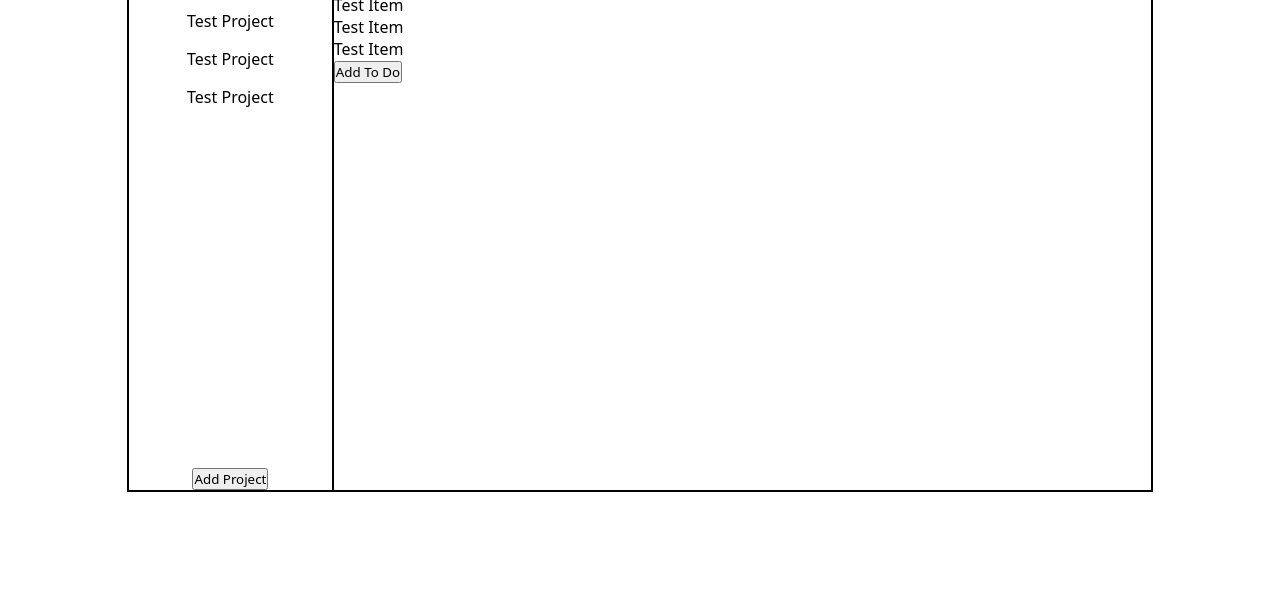
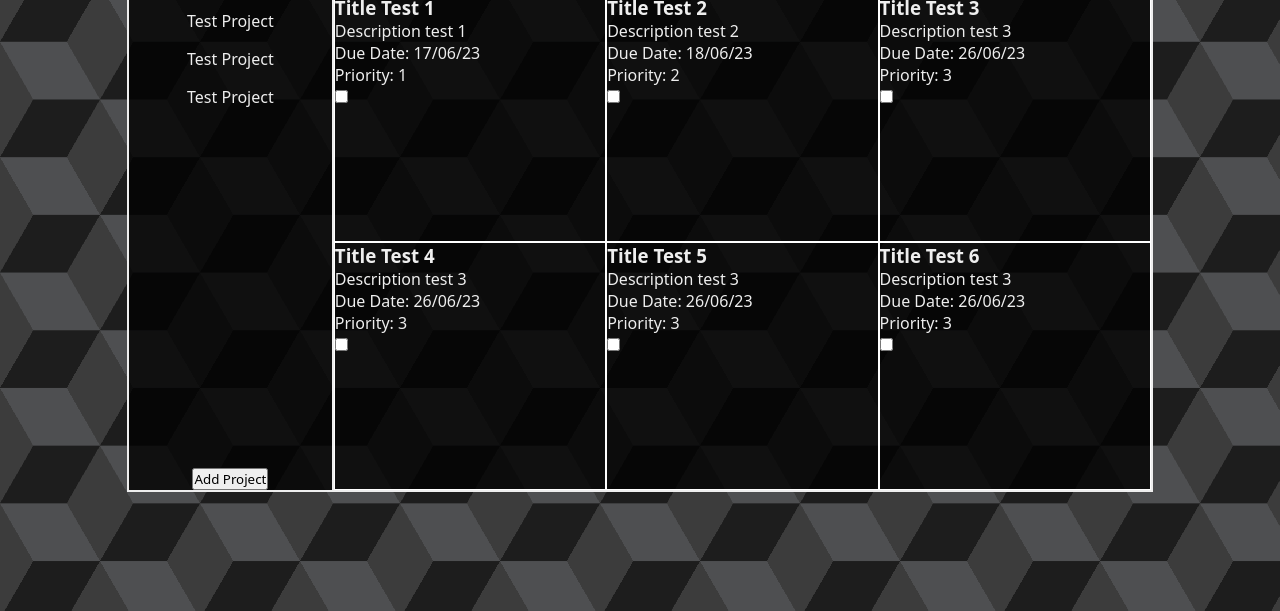
Before and after one commit to cjm97/TOP-Todo, a website built with webpack: page dist/index.html in a window 1280 px wide. Shown: the part 189-800 px from the top of the page. Built offline with nearby package versions, Linux system fonts and the light colour scheme.

Commit message:
creation functions/dom loader

```diff
--- a/package.json
+++ b/package.json
@@ -21,5 +21,8 @@
     "style-loader": "^3.3.3",
     "webpack": "^5.87.0",
     "webpack-cli": "^5.1.4"
+  },
+  "dependencies": {
+    "date-fns": "^2.30.0"
   }
 }
--- /dev/null
+++ b/src/Creator.js
@@ -0,0 +1,64 @@
+import loadDOM, { clearDOM } from "./loadDOM";
+
+// class for creating individual todo list item
+export class toDoItem {
+  constructor(title, description, dueDate, priority, completed) {
+    this.title = title;
+    this.description = description;
+    this.dueDate = dueDate;
+    this.priority = priority;
+    this.completed = completed;
+  }
+}
+
+
+// class for creating 'projects' folder that contains a list of to dos for that project
+export class projectFolder {
+  constructor(title, description, toDoList) {
+    this.title = title;
+    this.description = description;
+    this.toDoList = toDoList;
+  }
+}
+
+
+// function that creates a to do item using the class constructor above (2-10)
+export function createToDoItem(title, description, dueDate, priority) {
+  //retrieve info from app
+  const completed = false; //set to false by default
+  const newToDoItem = new toDoItem(
+    title,
+    description,
+    dueDate,
+    priority,
+    completed
+  );
+  return newToDoItem;
+}
+
+
+// function that creates a project folder using the class constructor above (13-20)
+export function createProjectFolder(title, description) {
+  const toDoList = [];
+  const newProject = new projectFolder(title, description, toDoList);
+  return newProject;
+}
+
+
+// function to set a task's completion status to true (i.e. done)
+export function setCompleted(toDo) {
+  return (toDo.completed = true);
+}
+
+
+// function to change a task's priority
+export function changePriority(toDo, priority) {
+  return (toDo.priority = priority);
+}
+
+
+export function addTaskToProject(toDo, projectFolder){
+  projectFolder.toDoList.push(toDo);
+  clearDOM();
+  loadDOM(projectFolder.toDoList, projectFolder);
+}
--- a/src/index.js
+++ b/src/index.js
@@ -1,31 +1,37 @@
-import { toDoItem, projectFolder } from './toDoCreator';
+import { createToDoItem, setCompleted, changePriority, createProjectFolder, addTaskToProject } from './Creator';
+import loadDOM from './loadDOM';
 import './styles.css';
 
-let firstToDoItem = new toDoItem(
-  'First todo!',
-  'Test todo',
-  'due now!!!',
-  1,
-  false
+
+let testFolder = createProjectFolder('Odin Projects', 'Learning javascript');
+console.log(testFolder);
+let item1 = createToDoItem('Title Test 1', 'Description test 1', '17/06/23', 1);
+let item2 = createToDoItem('Title Test 2', 'Description test 2', '18/06/23', 2);
+let item3 = createToDoItem('Title Test 3', 'Description test 3', '26/06/23', 3);
+let item4 = createToDoItem('Title Test 4', 'Description test 3', '26/06/23', 3);
+let item5 = createToDoItem('Title Test 5', 'Description test 3', '26/06/23', 3);
+let item6 = createToDoItem('Title Test 6', 'Description test 3', '26/06/23', 3);
+let item7 = createToDoItem('Title Test 7', 'Description test 3', '26/06/23', 3);
+let item8 = createToDoItem('Title Test 8', 'Description test 3', '26/06/23', 3);
+let item9 = createToDoItem('Title Test 9', 'Description test 3', '26/06/23', 3);
+let item10 = createToDoItem(
+  'Title Test 3',
+  'Description test 3',
+  '26/06/23',
+  3
 );
-let secondToDoItem = new toDoItem(
-  'Second todo!',
-  'Test todo 2',
-  'due later!!!',
-  5,
-  false
-);
-let thirdToDoItem = new toDoItem('Third 2do', 'test3', 'later', 3, false);
-
-let OdinProject = new projectFolder(
-  'The Odin Project',
-  'The Odin Project project list',
-  []
+let item11 = createToDoItem(
+  'Title Test 3',
+  'Description test 3',
+  '26/06/23',
+  3
 );
 
-OdinProject.toDoList.push(firstToDoItem, secondToDoItem, thirdToDoItem);
+addTaskToProject(item1, testFolder);
+addTaskToProject(item2, testFolder);
+addTaskToProject(item3, testFolder);
+addTaskToProject(item4, testFolder);
 
-console.log(firstToDoItem);
-console.log(secondToDoItem);
-
-console.log(OdinProject);
+loadDOM(testFolder.toDoList, testFolder);
+addTaskToProject(item5, testFolder);
+addTaskToProject(item6, testFolder);
--- /dev/null
+++ b/src/loadDOM.js
@@ -0,0 +1,42 @@
+import { createToDoItem } from './Creator';
+
+export default function loadDOM(toDoList, selectedFolder) {
+  const header = document.querySelector('.projects-header');
+  header.textContent = `To Do List : ${selectedFolder.title}`
+  const content = document.querySelector('.toDoItems-container');
+  if (toDoList.length > 0) {
+    toDoList.forEach((toDo) => {
+      const toDoContainer = document.createElement('div'),
+        toDoTitle = document.createElement('h3'),
+        toDoDescription = document.createElement('p'),
+        toDoDueDate = document.createElement('p'),
+        toDoPriority = document.createElement('p'),
+        toDoCompleted = document.createElement('input');
+      toDoContainer.classList.add('toDo-container');
+      toDoTitle.textContent = toDo.title;
+      toDoDescription.textContent = toDo.description;
+      toDoDueDate.textContent = `Due Date: ${toDo.dueDate}`;
+      toDoPriority.textContent = `Priority: ${toDo.priority}`;
+      toDoCompleted.type = 'checkbox';
+      toDoCompleted.value = toDo.completed;
+      content.appendChild(toDoContainer);
+
+      toDoContainer.append(
+        toDoTitle,
+        toDoDescription,
+        toDoDueDate,
+        toDoPriority,
+        toDoCompleted
+      );
+    });
+  } else {
+    const toDoTitle = document.createElement('h3');
+    toDoTitle.textContent = 'Start Adding tasks!';
+    content.appendChild(toDoTitle);
+  }
+}
+
+export function clearDOM() {
+  const content = document.querySelector('.toDoItems-container');
+  content.innerHTML = '';
+}
--- a/src/styles.css
+++ b/src/styles.css
@@ -5,6 +5,27 @@
   padding: 0;
   font-family: system-ui, -apple-system, BlinkMacSystemFont, 'Segoe UI', Roboto,
     Oxygen, Ubuntu, Cantarell, 'Open Sans', 'Helvetica Neue', sans-serif;
+}
+html {
+  --s: 200px; /* control the size */
+  --c1: #1d1d1d;
+  --c2: #4e4f51;
+  --c3: #3c3c3c;
+
+  background: repeating-conic-gradient(
+        from 30deg,
+        #0000 0 120deg,
+        var(--c3) 0 180deg
+      )
+      calc(0.5 * var(--s)) calc(0.5 * var(--s) * 0.577),
+    repeating-conic-gradient(
+      from 30deg,
+      var(--c1) 0 60deg,
+      var(--c2) 0 120deg,
+      var(--c3) 0 180deg
+    );
+  background-size: var(--s) calc(var(--s) * 0.577);
+  /* 0.577 = tan(30deg)*/
 }
 
 body {
@@ -15,7 +36,9 @@ body {
 }
 
 #content {
-  border: 1px solid black;
+  border: 1px solid #eee;
+  background-color: rgba(0, 0, 0, 0.8);
+  color: #eee;
   height: 70vh;
   width: 80vw;
   display: grid;
@@ -26,7 +49,6 @@ body {
 .projects-header {
   grid-column: 1 / -1;
   grid-row: 1/2;
-  background-color: black;
   color: white;
   display: flex;
   justify-content: center;
@@ -39,11 +61,20 @@ body {
   flex-direction: column;
   justify-content: space-between;
   align-items: center;
-  border: 1px solid black;
+  border: 1px solid #eee;
 }
 
 .toDoItems-container {
-  border: 1px solid black;
+  border: 1px solid #eee;
+  overflow: scroll;
+  overflow-x: hidden;
+  display: grid;
+  grid-template-columns: repeat(3, 1fr);
+  grid-template-rows: auto;
+}
+
+.toDo-container {
+  border:1px solid white;
 }
 
 #content li {
--- a/src/toDoCreator.js
+++ /dev/null
@@ -1,17 +0,0 @@
-export class toDoItem {
-  constructor(title, description, dueDate, priority, completed) {
-    this.title = title;
-    this.description = description;
-    this.dueDate = dueDate;
-    this.priority = priority;
-    this.completed = completed;
-  }
-}
-
-export class projectFolder {
-  constructor(title, description, toDoList) {
-    this.title = title;
-    this.description = description;
-    this.toDoList = toDoList;
-  }
-}
```
Also changed, not shown: dist/index.html, dist/main.js, 1 other file.
